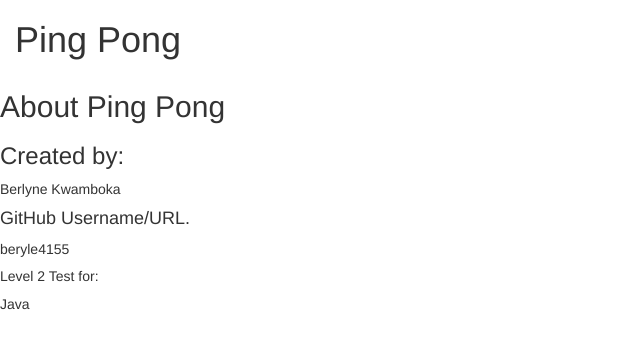
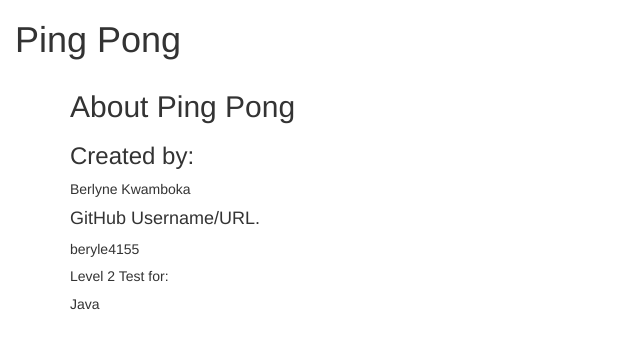
Before and after one commit to Beryle4155/Ping-Pong, a plain HTML site: page index.html in a window 1280 px wide. Shown: the whole page, without its empty margins (0-640 px from the left). Drawn offline with Linux system fonts and the light colour scheme.

Commit message:
added a container

```diff
--- a/index.html
+++ b/index.html
@@ -10,6 +10,9 @@
     <div class="container-fluid">
       <h1>Ping Pong</h1>
     </div>
+    <div class="container">
+      <div class="row">
+        <div class="col-md-3">
     <div class="BODY">
       <h2>About Ping Pong</h2>
       <h3>Created by:</h3>
@@ -18,9 +21,10 @@
   <p>beryle4155</p>
   <h5>Level 2 Test for:</h5>
   <p>Java</p>
-
+</div>
+</div>
     </div>
-
+</div>
     </div>
 
   </body>
```
